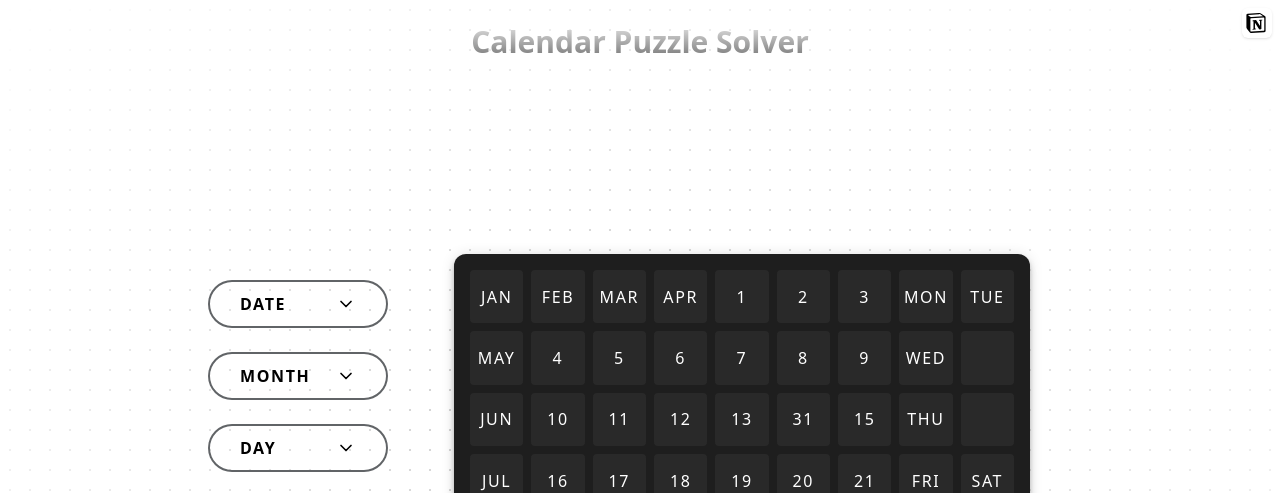
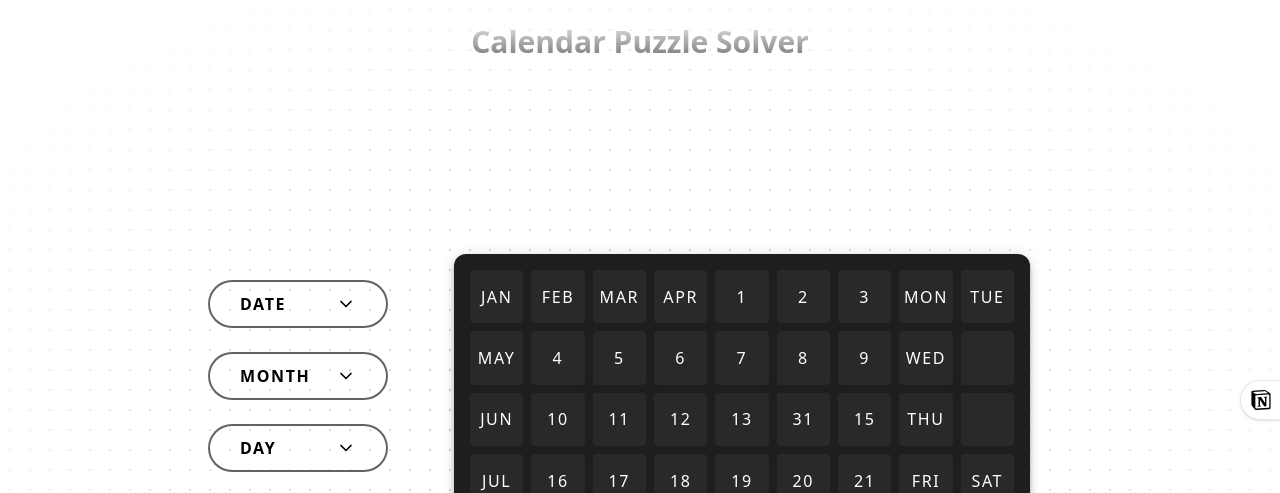
Before and after one commit to vishalpokuri/pentoMino-frontend, a React (Vite) app: page / in a window 1280 px wide. Shown: the top 493 px of the page. Built offline with nearby package versions, Linux system fonts and the light colour scheme.

Commit message:
Intro position edit

```diff
--- a/src/components/Notion.tsx
+++ b/src/components/Notion.tsx
@@ -1,14 +1,14 @@
 export const NotionButton = () => {
   return (
     <a
-      href="https://www.notion.so/Calendar-Puzzle-Pentomino-Solver-1d117266fbd680dc92fec605b175fcd2"
+      href="https://thunder-slouch-7c4.notion.site/Calendar-Puzzle-Pentomino-Solver-1d117266fbd680dc92fec605b175fcd2"
       target="_blank"
       rel="noopener noreferrer"
-      className="relative group"
+      className="fixed group right-0 top-1/2 transform -translate-y-1/2 z-50"
     >
-      <div className="bg-white h-[30px] w-[30px] absolute top-0 right-0 flex items-center justify-start mt-2 mr-2 rounded-md cursor-pointer shadow-sm hover:shadow-md transition-all duration-500 overflow-hidden group-hover:w-auto group-hover:max-w-[330px] group-hover:px-2">
-        {/* Icon with neat internal padding */}
-        <div className="flex-shrink-0 p-1">
+      <div className="bg-white h-[40px] w-[40px] flex items-center rounded-l-full border-l border-y border-gray-200 shadow-sm transition-all duration-300 hover:w-auto hover:pr-4 hover:shadow-md">
+        {/* Icon container - fixed width to ensure visibility */}
+        <div className="w-[40px] h-[40px] flex items-center justify-center flex-shrink-0">
           <svg
             fill="#000000"
             width="20"
@@ -20,11 +20,13 @@ export const NotionButton = () => {
           </svg>
         </div>
 
-        {/* Text with fade-in and spacing */}
-        <span className="ml-2 text-sm whitespace-nowrap opacity-0 group-hover:opacity-100 transition-opacity duration-300 text-gray-800">
-          Curious how it works?{" "}
-          <span className="underline mx-1">Read my journey →</span>
-        </span>
+        {/* Text with hidden by default but visible on hover */}
+        <div className="w-0 overflow-hidden group-hover:w-auto transition-all duration-300 whitespace-nowrap">
+          <span className="text-sm text-gray-800">
+            Curious how it works?{" "}
+            <span className="underline text-blue-600">Read my journey →</span>
+          </span>
+        </div>
       </div>
     </a>
   );
```
